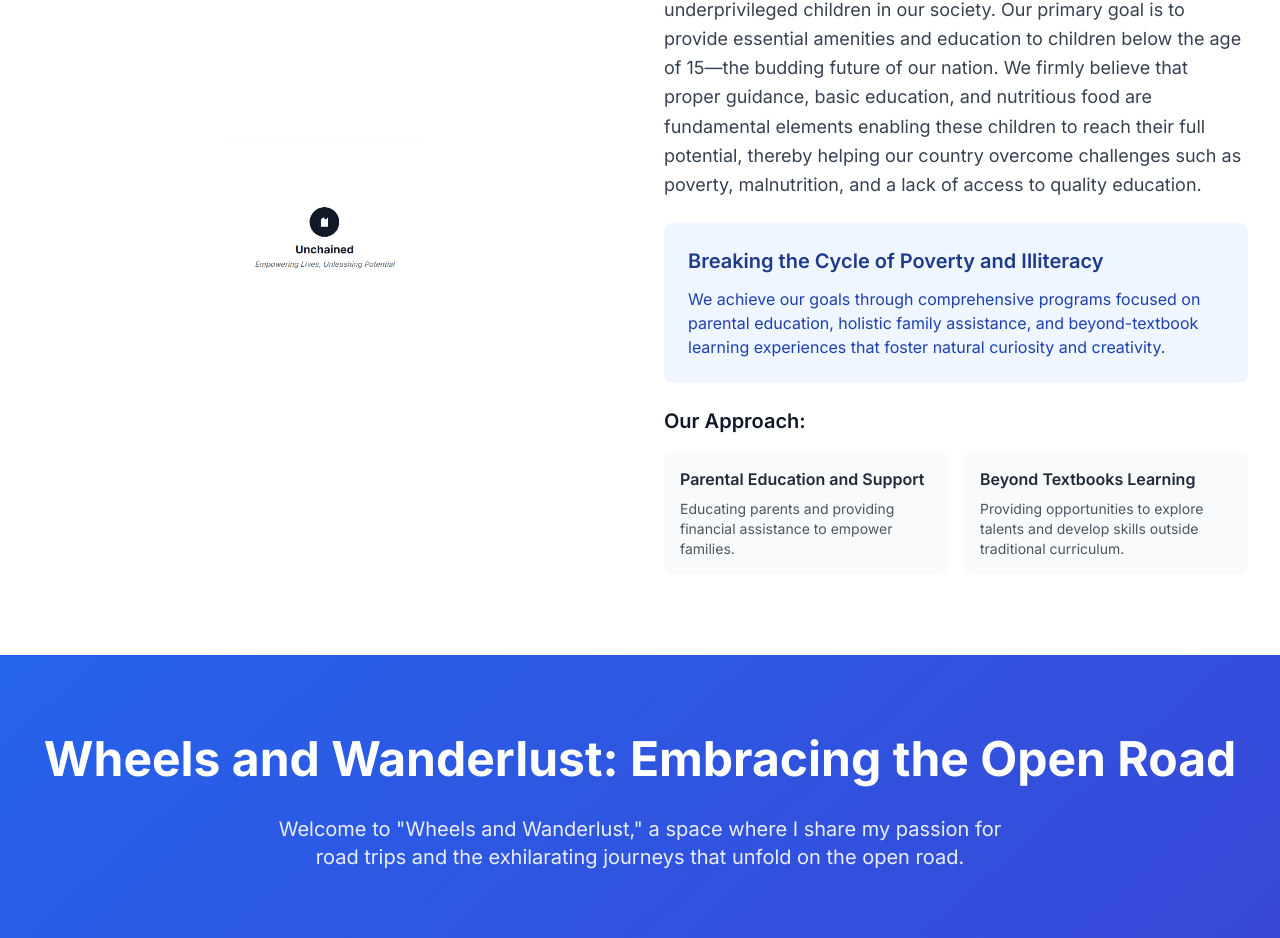
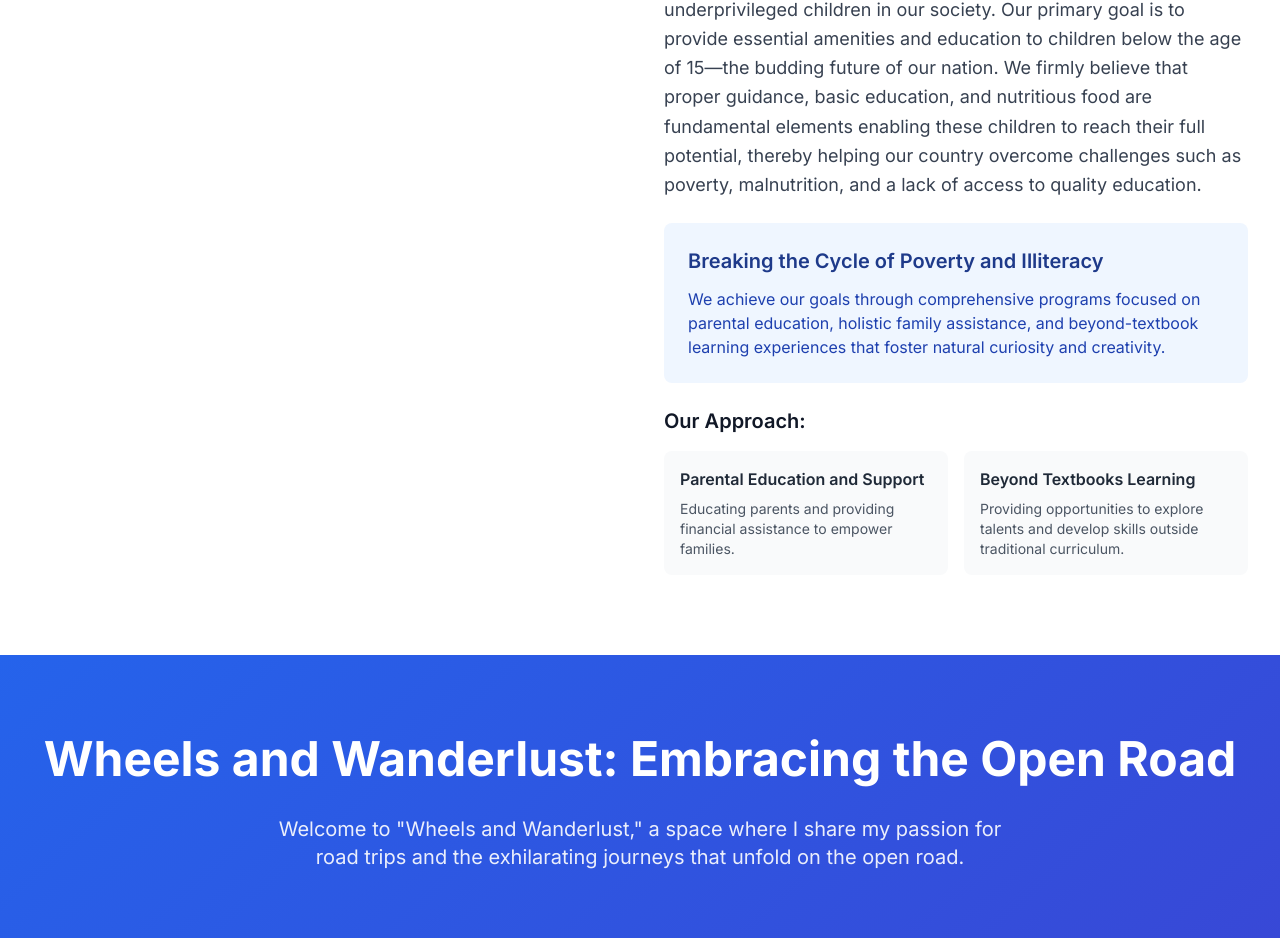
Before and after one commit to MishraAkhill/my-site-prototype, a React (Vite) app: page / in a window 1280 px wide. Shown: the part 2637-3575 px from the top of the page. Built offline with nearby package versions, Linux system fonts and the light colour scheme.

Commit message:
Revert logo changes
Reverts the changes made to the Unchained logo in the "Projects" section, restoring the previous state.

```diff
--- a/src/components/Projects.tsx
+++ b/src/components/Projects.tsx
@@ -1,4 +1,3 @@
-
 import React from 'react';
 
 const Projects = () => {
@@ -15,11 +14,7 @@ const Projects = () => {
           <div className="relative">
             <div className="text-center mb-8">
               <div className="inline-block mb-4">
-                <img
-                  src="/lovable-uploads/a8747903-49bb-484f-ba3a-2d96fd336904.png"
-                  alt="Unchained Logo"
-                  className="w-48 h-auto mx-auto"
-                />
+                {/* Original content without the uploaded logo */}
               </div>
             </div>
           </div>
```
